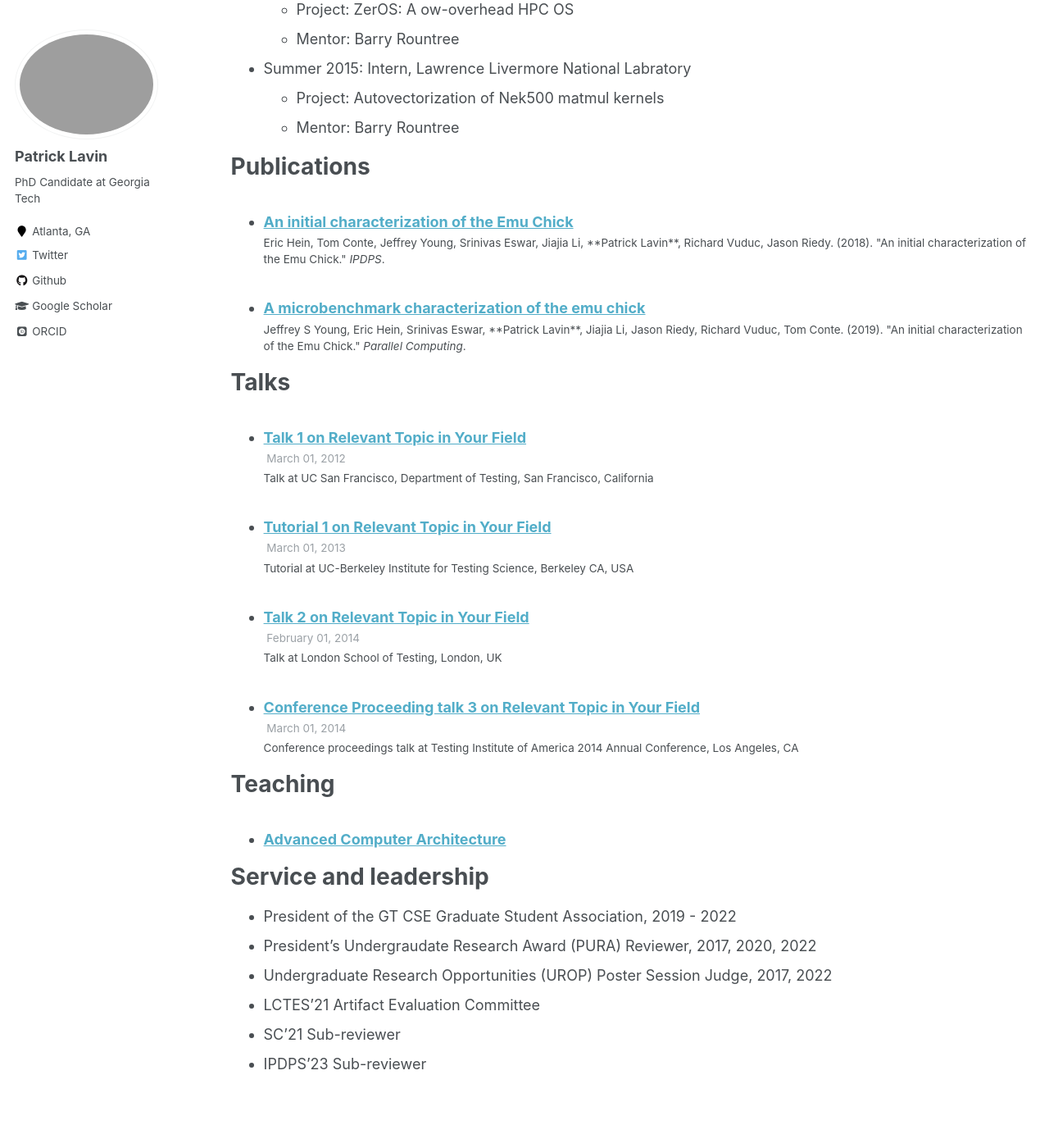
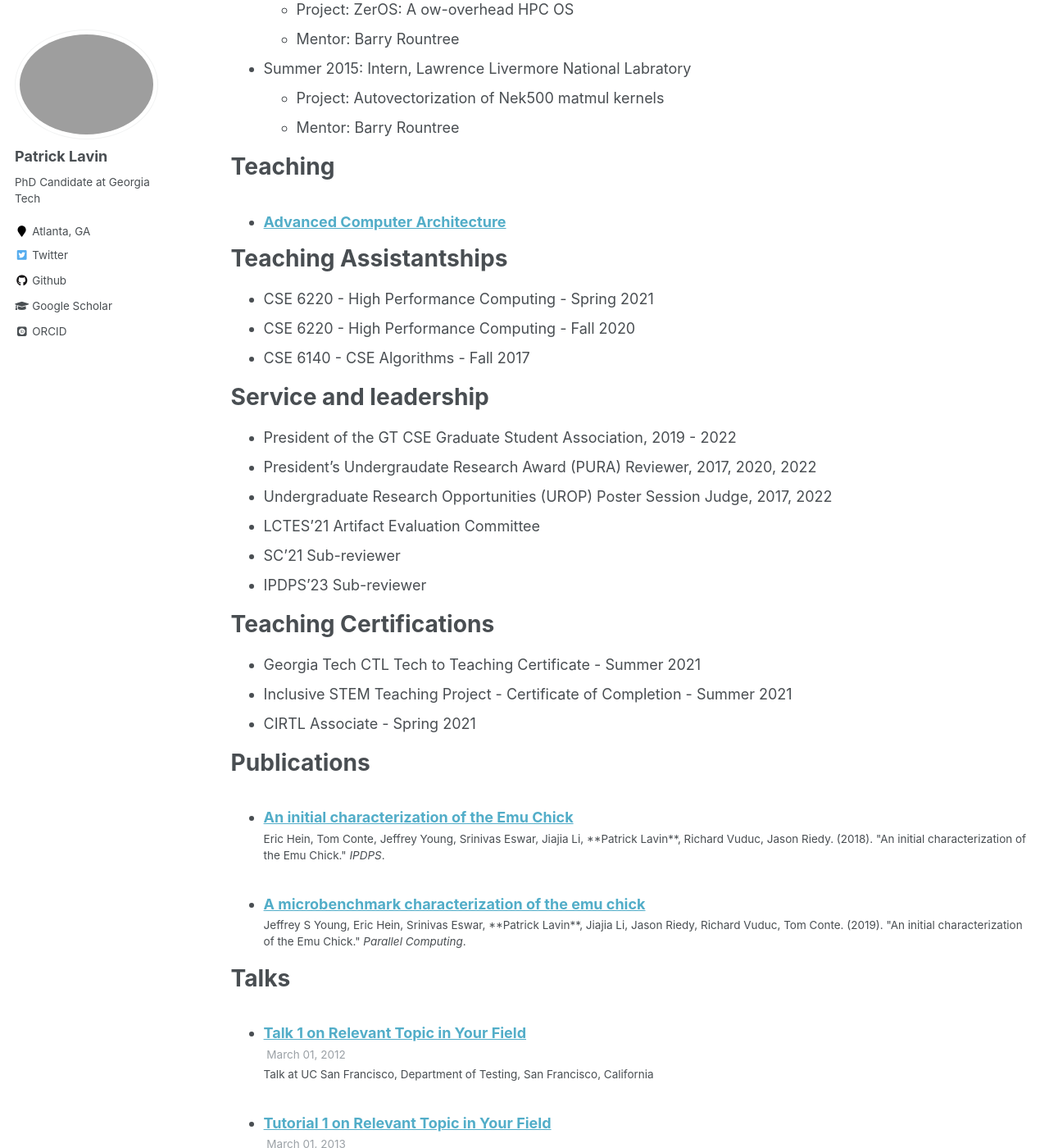
Before and after one commit to plavin/plavin.github.io, a Jekyll site: the page built from _pages/cv.md, in a window 1280 px wide and 1400 px high, scrolled down 977 px. Shown: the whole window at 82% size. Built offline with Jekyll 4.4.1, drawn with Linux system fonts in a browser that asks for light colours; some web fonts are replaced.

Commit message:
update cv

```diff
--- a/_pages/cv.md
+++ b/_pages/cv.md
@@ -40,6 +40,33 @@ Work experience
   * Project: Autovectorization of Nek500 matmul kernels
   * Mentor: Barry Rountree
 
+Teaching
+======
+  <ul>{% for post in site.teaching %}
+    {% include archive-single-cv.html %}
+  {% endfor %}</ul>
+
+Teaching Assistantships
+======
+* CSE 6220 - High Performance Computing - Spring 2021
+* CSE 6220 - High Performance Computing - Fall 2020
+* CSE 6140 - CSE Algorithms - Fall 2017
+
+Service and leadership
+======
+* President of the GT CSE Graduate Student Association, 2019 - 2022
+* President's Undergraudate Research Award (PURA) Reviewer, 2017, 2020, 2022
+* Undergraduate Research Opportunities (UROP) Poster Session Judge, 2017, 2022
+* LCTES'21 Artifact Evaluation Committee
+* SC'21 Sub-reviewer
+* IPDPS'23 Sub-reviewer
+
+Teaching Certifications
+======
+* Georgia Tech CTL Tech to Teaching Certificate - Summer 2021
+* Inclusive STEM Teaching Project - Certificate of Completion - Summer 2021
+* CIRTL Associate - Spring 2021
+
 Publications
 ======
   <ul>{% for post in site.publications %}
@@ -51,18 +78,3 @@ Talks
   <ul>{% for post in site.talks %}
     {% include archive-single-talk-cv.html %}
   {% endfor %}</ul>
-
-Teaching
-======
-  <ul>{% for post in site.teaching %}
-    {% include archive-single-cv.html %}
-  {% endfor %}</ul>
-
-Service and leadership
-======
-* President of the GT CSE Graduate Student Association, 2019 - 2022
-* President's Undergraudate Research Award (PURA) Reviewer, 2017, 2020, 2022
-* Undergraduate Research Opportunities (UROP) Poster Session Judge, 2017, 2022
-* LCTES'21 Artifact Evaluation Committee
-* SC'21 Sub-reviewer
-* IPDPS'23 Sub-reviewer
```
